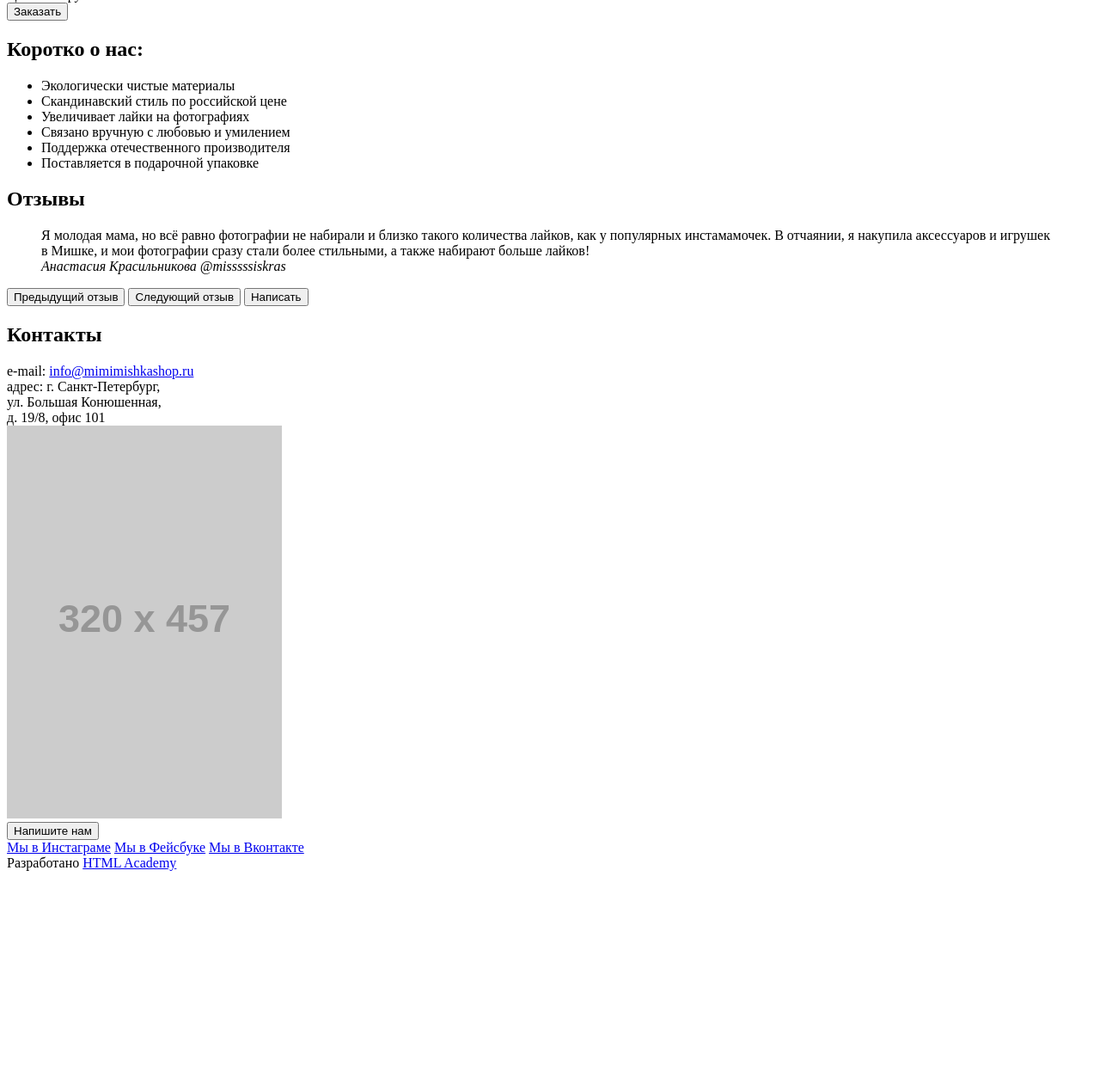
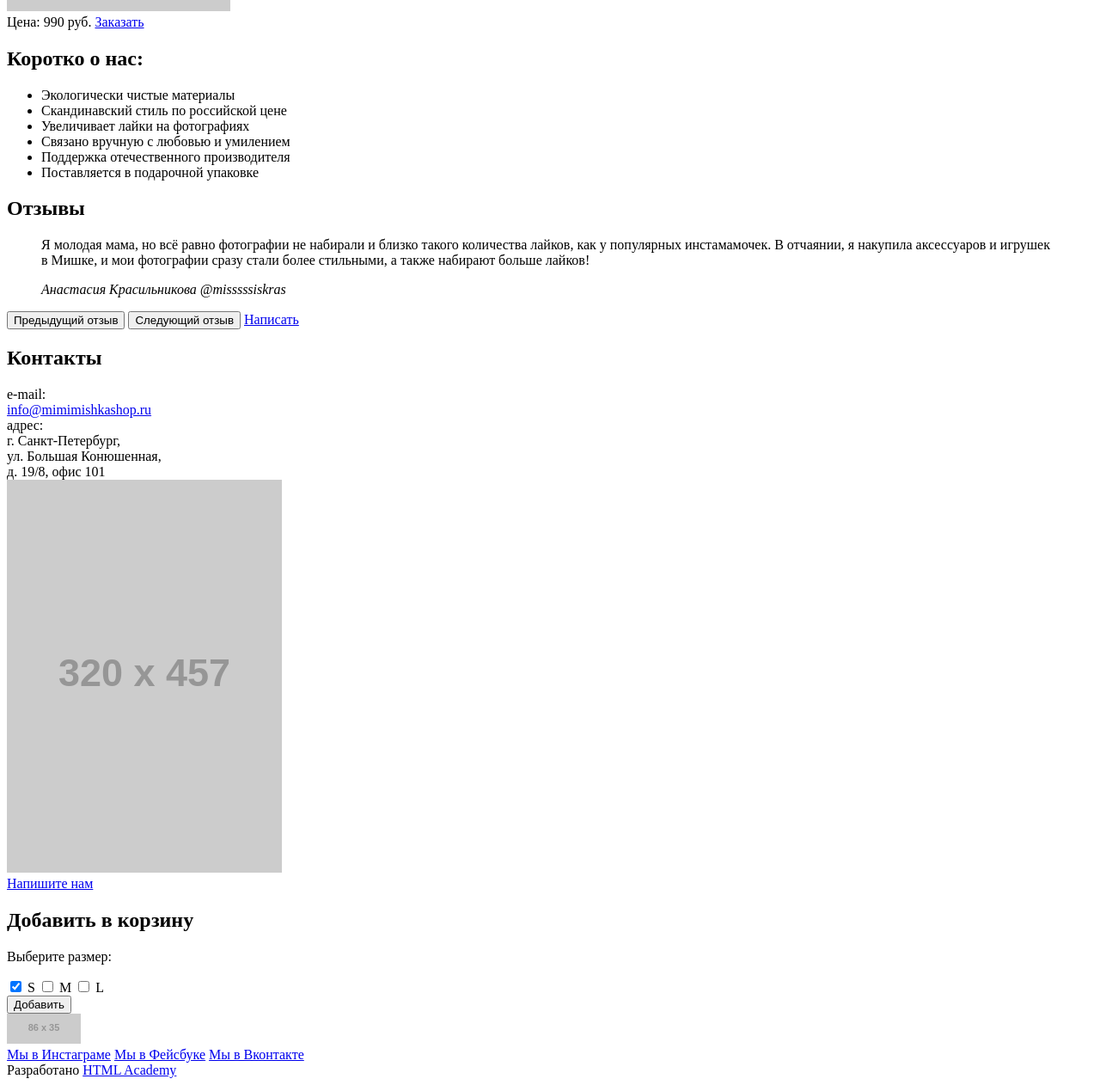
Before and after one commit to alchimik/465-mishka, a website: page index.html in a window 1280 px wide. Shown: the part 738-2000 px from the top of the page at 86% size. Before the commit the page ends 1759 px from the top, so only its background shows below. Drawn offline with Linux system fonts and the light colour scheme; placeholder pictures from the web are drawn by us.

Commit message:
Правки по замечаниям наставника
- использование тегов span и p
- часть кнопок заменена на ссылки
- добален логотип в футтер
- добавлено пропущенное модальное окно
- ...

```diff
--- a/index.html
+++ b/index.html
@@ -47,9 +47,9 @@
     <h2 class="featured-product__title">Вязаные корзинки</h2>
     <div class="featured-product__sub-title">Товар недели</div>
 
-    <div class="featured-product__desc">
+    <p class="featured-product__desc">
       Экологически чистая пряжа, ручная работа. Доступны в шести расцветках, и трех размерах.
-    </div>
+    </p>
 
     <table class="featured-product__parameter">
       <tr>
@@ -70,13 +70,11 @@
       <img src="http://placehold.it/260x315" width="260" height="315" alt="Корзина такая-та">
     </div>
 
-    <div class="featured-product__price">
+    <span class="featured-product__price">
       Цена: 990 руб.
-    </div>
+    </span>
 
-    <button class="featured-product__order-button btn" type="button">
-      Заказать
-    </button>
+    <a href="#" class="featured-product__order-button btn">Заказать</a>
   </div>
 </section>
 
@@ -112,11 +110,11 @@
     <h2 class="reviews__title">Отзывы</h2>
 
     <blockquote class="reviews__item">
-      <div class="reviews__text">
+      <p class="reviews__text">
         Я молодая мама, но всё равно фотографии не набирали и близко такого количества лайков,
         как у популярных инстамамочек. В отчаянии, я накупила аксессуаров и игрушек в Мишке,
         и мои фотографии сразу стали более стильными, а также набирают больше лайков!
-      </div>
+      </p>
       <cite class="reviews__author">
         <span class="reviews__author-name">Анастасия Красильникова</span>
         <span class="reviews__author-email">@misssssiskras</span>
@@ -126,7 +124,7 @@
     <button class="reviews__prev" type="button">Предыдущий отзыв</button>
     <button class="reviews__next" type="button">Следующий отзыв</button>
 
-    <button class="reviews__add-review-button btn" type="button">Написать</button>
+    <a href="#" class="reviews__add-review-button btn">Написать</a>
   </div>
 </section>
 
@@ -134,19 +132,19 @@
   <div class="contacts__wrapper">
     <h2 class="contacts__title">Контакты</h2>
     <div class="contacts__block">
-      <span class="contacts__field">e-mail:</span>
-      <span class="contacts__value">
-        <a href="mailto:info@mimimishkashop.ru">info@mimimishkashop.ru</a>
-      </span>
+      <div class="contacts__field">e-mail:</div>
+      <div class="contacts__value">
+        <a class="contacts__email" href="mailto:info@mimimishkashop.ru">info@mimimishkashop.ru</a>
+      </div>
     </div>
 
     <div class="contacts__block">
-      <span class="contacts__field">адрес:</span>
-      <span class="contacts__value">
-        г. Санкт-Петербург, <br>
-        ул. Большая Конюшенная, <br>
-        д. 19/8, офис 101 <br>
-      </span>
+      <div class="contacts__field">адрес:</div>
+      <div class="contacts__value">
+        <div>г. Санкт-Петербург,</div>
+        <div>ул. Большая Конюшенная,</div>
+        <div>д. 19/8, офис 101</div>
+      </div>
     </div>
   </div>
 
@@ -154,14 +152,42 @@
     <div class="contacts__map">
       <img src="http://placehold.it/320x457" alt="карта">
     </div>
-    <button class="contacts__response-button btn" type="button">Напишите нам</button>
+    <a href="#" class="contacts__response-button btn">Напишите нам</a>
   </div>
 </section>
 
+<form class="modal-cart-from" action="https://echo.htmlacademy.ru/" method="post">
+  <div class="modal-cart-from__wrapper">
+    <h2 class="modal-cart-from__title">Добавить в корзину</h2>
+
+    <p class="modal-cart-from__desc">Выберите размер:</p>
+
+    <div class="modal-cart-from__size-list">
+      <label>
+        <input class="modal-cart-from__size-input" type="checkbox" name="size" value="S" checked>
+        <span class="modal-cart-from__size-value">S</span>
+      </label>
+      <label>
+        <input class="modal-cart-from__size-input" type="checkbox" name="size" value="M">
+        <span class="modal-cart-from__size-value">M</span>
+      </label>
+      <label>
+        <input class="modal-cart-from__size-input" type="checkbox" name="size" value="L">
+        <span class="modal-cart-from__size-value">L</span>
+      </label>
+    </div>
+
+    <button class="modal-cart-from__submit-button btn btn--filled" type="submit">Добавить</button>
+  </div>
+</form>
+
 <footer class="page-footer">
   <div class="page-footer__wrapper">
-    <div class="page-footer__logo"></div>
-    <div class="page-footer__social-links social-links">
+    <a class="page-footer__logo">
+      <img src="http://placehold.it/86x35" alt="Мишка" width="86" height="35">
+    </a>
+
+    <div class="social-links">
       <a class="social-links__link  social-links__link--instagram" href="https://www.instagram.com/"
          target="_blank" title="Мы в Инстаграме">Мы в Инстаграме</a>
       <a class="social-links__link  social-links__link--facebook" href="https://www.facebook.com/"
@@ -169,9 +195,12 @@
       <a class="social-links__link  social-links__link--twitter" href="https://twitter.com/"
          target="_blank" title="Мы в Вконтакте">Мы в Вконтакте</a>
     </div>
+
     <div class="page-footer__copyright">
       Разработано
-      <a class="page-footer__copyright-link" href="https://htmlacademy.ru/intensive/adaptive" target="_blank">HTML Academy</a>
+      <a class="page-footer__copyright-link" href="https://htmlacademy.ru/intensive/adaptive" target="_blank">
+        HTML Academy
+      </a>
     </div>
   </div>
 </footer>
```
Also changed, not shown: catalog.html (+28 -22 lines), form.html (+14 -8 lines).
